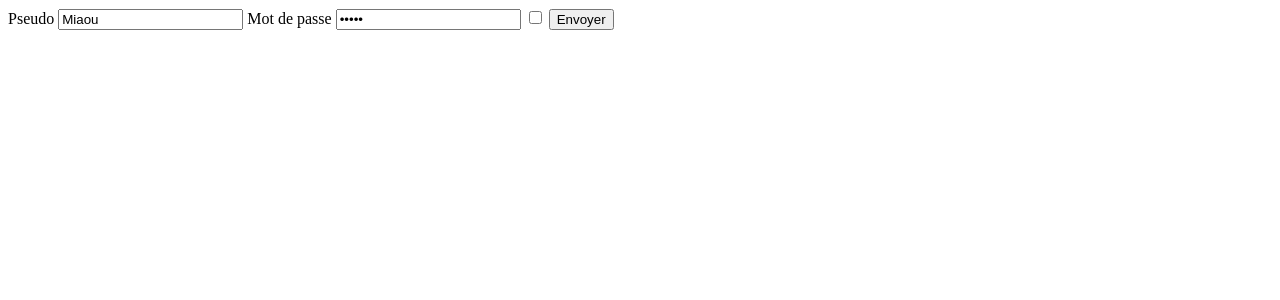
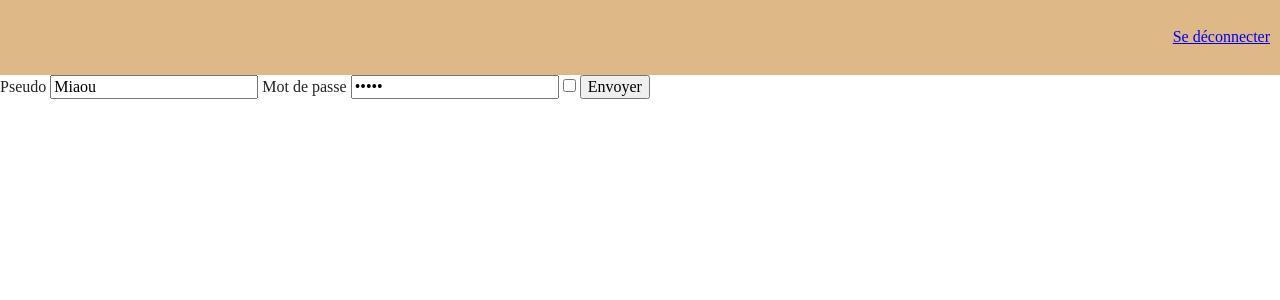
Before and after one commit to julebbb/Tp_space_member, a PHP site: page /connexion.php in a window 1280 px wide. Shown: the top 300 px of the page. Run offline with PHP 8.4, Linux system fonts and the light colour scheme.

Commit message:
template.php and header add

```diff
--- a/controller/connexion_control.php
+++ b/controller/connexion_control.php
@@ -1,5 +1,7 @@
 <?php
 require('model/model_connexion.php');
+$title = 'Connexion';
+$descript = 'Bienvenue sur mon site';
 
 if (isset($_POST['pseudo']) AND isset($_POST['password'])) {
 
--- /dev/null
+++ b/header.php
@@ -0,0 +1,5 @@
+<?php
+
+require('view/header_view.php');
+
+ ?>
--- a/public/css/main.css
+++ b/public/css/main.css
@@ -97,12 +97,23 @@ textarea {
    Author's custom styles
    ========================================================================== */
 
+body {
+  height: 100vh;
+}
 
+header {
+  height: 75px;
+  background: burlywood;
+  overflow: hidden;
+  display: flex;
+  justify-content: flex-end;
+  align-items: center;
+  padding: 0 10px;
+}
 
-
-
-
-
+p {
+  margin: 0 10px;
+}
 
 
 
--- /dev/null
+++ b/template.php
@@ -0,0 +1,38 @@
+<!doctype html>
+<html class="no-js" lang="fr">
+
+  <head>
+    <meta charset="utf-8">
+    <meta http-equiv="x-ua-compatible" content="ie=edge">
+    <title><?php echo $title  ?></title>
+    <meta name="description" content="<?php echo $descript ?>">
+    <meta name="viewport" content="width=device-width, initial-scale=1, shrink-to-fit=no">
+
+    <link rel="manifest" href="site.webmanifest">
+    <link rel="apple-touch-icon" href="icon.png">
+    <!-- Place favicon.ico in the root directory -->
+    <!--32x32 le favicon -->
+
+    <link rel="stylesheet" href="public/css/normalize.css">
+    <link rel="stylesheet" href="public/css/main.css">
+  </head>
+
+  <body>
+    <?php require('header.php'); ?>
+    <?php echo $content ?>
+
+    <script src="js/vendor/modernizr-3.6.0.min.js"></script>
+    <script src="https://code.jquery.com/jquery-3.3.1.min.js" integrity="sha256-FgpCb/KJQlLNfOu91ta32o/NMZxltwRo8QtmkMRdAu8=" crossorigin="anonymous"></script>
+    <script>window.jQuery || document.write('<script src="js/vendor/jquery-3.3.1.min.js"><\/script>')</script>
+    <script src="js/plugins.js"></script>
+    <script src="js/main.js"></script>
+
+    <!-- Google Analytics: change UA-XXXXX-Y to be your site's ID. -->
+    <script>
+      window.ga = function () { ga.q.push(arguments) }; ga.q = []; ga.l = +new Date;
+      ga('create', 'UA-XXXXX-Y', 'auto'); ga('send', 'pageview')
+    </script>
+    <script src="https://www.google-analytics.com/analytics.js" async defer></script>
+  </body>
+
+  </html>
--- a/view/connexion_view.php
+++ b/view/connexion_view.php
@@ -1,3 +1,5 @@
+<?php ob_start(); ?>
+
 <main>
   <section>
     <form class="" action="connexion.php" method="post">
@@ -13,3 +15,7 @@
     </form>
   </section>
 </main>
+
+<?php $content = ob_get_clean(); ?>
+
+<?php require('template.php'); ?>
--- /dev/null
+++ b/view/header_view.php
@@ -0,0 +1,7 @@
+  <header>
+    <?php if (isset($_SESSION['pseudo'])) { ?>
+    <p>Hello <?php echo $_SESSION['pseudo'] ?> !</p>
+    <?php } ?>
+
+    <a href="deconnexion.php">Se déconnecter</a>
+  </header>
--- /dev/null
+++ b/view/index_view.php
@@ -0,0 +1,5 @@
+<?php ob_start(); ?>
+<h2>Bienvenue sur le site <?php echo $_SESSION['pseudo']; ?> !</h2>
+<?php $content = ob_get_clean(); ?>
+
+<?php require('template.php'); ?>
```
Also changed, not shown: controller/header_control.php (+5 -3 lines), controller/index_control.php (added, +12 -0 lines), index.php (+3 -57 lines).
